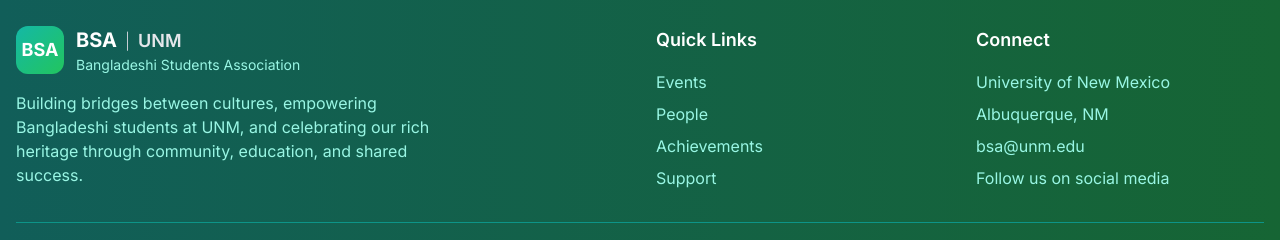
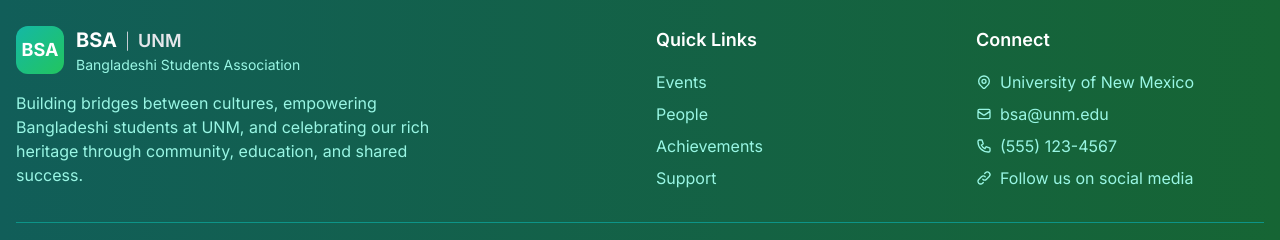
Before and after one commit to SalmanShaikat/bsaunmtesting, a Next.js app: page / in a window 1280 px wide. Shown: the part 1882-2122 px from the top of the page. Built offline with nearby package versions, Linux system fonts and the light colour scheme.

Commit message:
Update Footer.tsx

```diff
--- a/components/Footer.tsx
+++ b/components/Footer.tsx
@@ -1,5 +1,14 @@
 // components/Footer.tsx
+import Link from 'next/link'
+
 export default function Footer() {
+  const quickLinks = [
+    { name: 'Events', href: '/events' },
+    { name: 'People', href: '/people' },
+    { name: 'Achievements', href: '/achievements' },
+    { name: 'Support', href: '/support' },
+  ]
+
   return (
     <footer className="bg-gradient-to-r from-seafoam-800 to-primary-800 text-white mt-auto">
       <div className="container mx-auto px-4 py-12">
@@ -29,10 +38,16 @@
           <div>
             <h3 className="font-semibold text-lg mb-4">Quick Links</h3>
             <ul className="space-y-2">
-              <li><a href="/events" className="text-seafoam-200 hover:text-white transition-colors">Events</a></li>
-              <li><a href="/people" className="text-seafoam-200 hover:text-white transition-colors">People</a></li>
-              <li><a href="/achievements" className="text-seafoam-200 hover:text-white transition-colors">Achievements</a></li>
-              <li><a href="/support" className="text-seafoam-200 hover:text-white transition-colors">Support</a></li>
+              {quickLinks.map((link) => (
+                <li key={link.name}>
+                  <Link
+                    href={link.href}
+                    className="text-seafoam-200 hover:text-white transition-colors duration-300 hover:pl-2 block"
+                  >
+                    {link.name}
+                  </Link>
+                </li>
+              ))}
             </ul>
           </div>
 
@@ -40,10 +55,31 @@
           <div>
             <h3 className="font-semibold text-lg mb-4">Connect</h3>
             <ul className="space-y-2 text-seafoam-200">
-              <li>University of New Mexico</li>
-              <li>Albuquerque, NM</li>
-              <li>bsa@unm.edu</li>
-              <li>Follow us on social media</li>
+              <li className="flex items-center space-x-2">
+                <svg className="w-4 h-4" fill="none" stroke="currentColor" viewBox="0 0 24 24">
+                  <path strokeLinecap="round" strokeLinejoin="round" strokeWidth={2} d="M17.657 16.657L13.414 20.9a1.998 1.998 0 01-2.827 0l-4.244-4.243a8 8 0 1111.314 0z" />
+                  <path strokeLinecap="round" strokeLinejoin="round" strokeWidth={2} d="M15 11a3 3 0 11-6 0 3 3 0 016 0z" />
+                </svg>
+                <span>University of New Mexico</span>
+              </li>
+              <li className="flex items-center space-x-2">
+                <svg className="w-4 h-4" fill="none" stroke="currentColor" viewBox="0 0 24 24">
+                  <path strokeLinecap="round" strokeLinejoin="round" strokeWidth={2} d="M3 8l7.89 5.26a2 2 0 002.22 0L21 8M5 19h14a2 2 0 002-2V7a2 2 0 00-2-2H5a2 2 0 00-2 2v10a2 2 0 002 2z" />
+                </svg>
+                <span>bsa@unm.edu</span>
+              </li>
+              <li className="flex items-center space-x-2">
+                <svg className="w-4 h-4" fill="none" stroke="currentColor" viewBox="0 0 24 24">
+                  <path strokeLinecap="round" strokeLinejoin="round" strokeWidth={2} d="M3 5a2 2 0 012-2h3.28a1 1 0 01.948.684l1.498 4.493a1 1 0 01-.502 1.21l-2.257 1.13a11.042 11.042 0 005.516 5.516l1.13-2.257a1 1 0 011.21-.502l4.493 1.498a1 1 0 01.684.949V19a2 2 0 01-2 2h-1C9.716 21 3 14.284 3 6V5z" />
+                </svg>
+                <span>(555) 123-4567</span>
+              </li>
+              <li className="flex items-center space-x-2">
+                <svg className="w-4 h-4" fill="none" stroke="currentColor" viewBox="0 0 24 24">
+                  <path strokeLinecap="round" strokeLinejoin="round" strokeWidth={2} d="M13.828 10.172a4 4 0 00-5.656 0l-4 4a4 4 0 105.656 5.656l1.102-1.101m-.758-4.899a4 4 0 005.656 0l4-4a4 4 0 00-5.656-5.656l-1.1 1.1" />
+                </svg>
+                <span>Follow us on social media</span>
+              </li>
             </ul>
           </div>
         </div>
```
